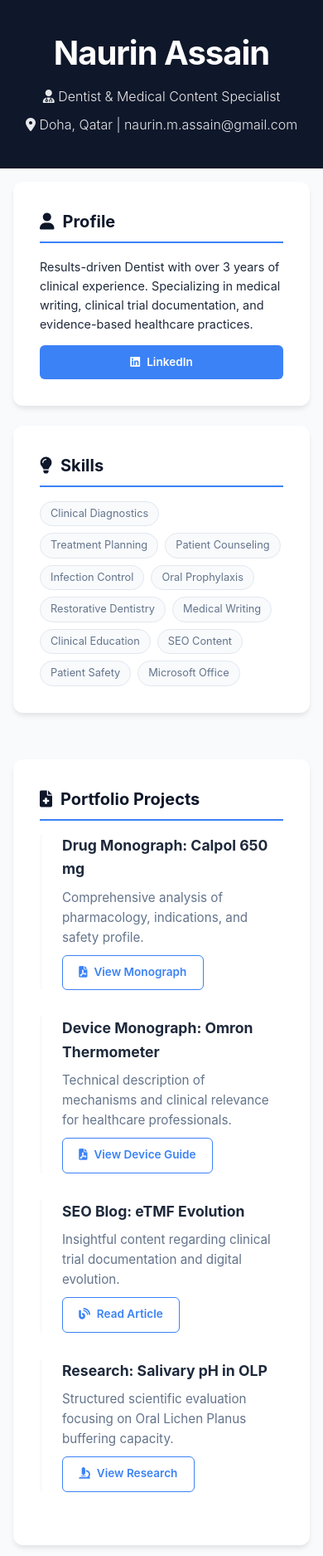
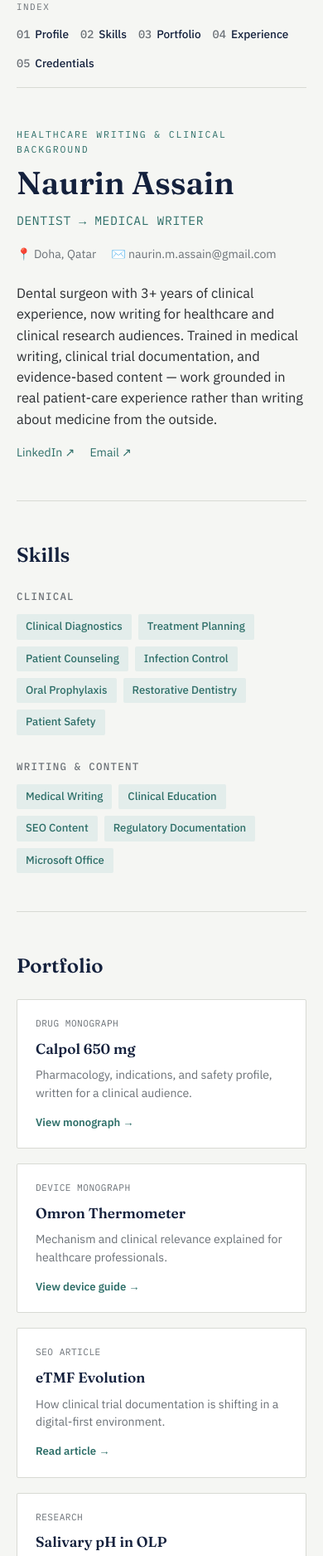
Before and after one commit to naurinassain/naurinassain.github.io, a plain HTML site: page index.html in a window 390 px wide. Shown: the top 1875 px of the page at 83% size. Drawn offline with Linux system fonts and the light colour scheme.

Commit message:
Updated style

```diff
--- a/index.html
+++ b/index.html
@@ -3,231 +3,451 @@
 <head>
 <meta charset="UTF-8">
 <meta name="viewport" content="width=device-width, initial-scale=1.0">
-    <title>Naurin Assain | Dentist & Medical Writer</title>
-    <link href="https://cdnjs.cloudflare.com/ajax/libs/font-awesome/6.0.0/css/all.min.css" rel="stylesheet">
+<title>Naurin Assain | Dentist &amp; Medical Writer</title>
+<link rel="preconnect" href="https://fonts.googleapis.com">
+<link rel="preconnect" href="https://fonts.gstatic.com" crossorigin>
+<link href="https://fonts.googleapis.com/css2?family=Fraunces:opsz,wght@9..144,400;9..144,500;9..144,600&family=IBM+Plex+Sans:wght@400;500;600&family=IBM+Plex+Mono:wght@400;500&display=swap" rel="stylesheet">
 <style>
-        :root {
-            --primary: #0f172a;
-            --accent: #3b82f6;
-            --bg: #f8fafc;
-            --card: #ffffff;
-            --text-main: #1e293b;
-            --text-muted: #64748b;
+  :root{
+    --ink:#14213D;
+    --paper:#F5F6F3;
+    --paper-deep:#EBEDE8;
+    --teal:#2D6E68;
+    --teal-soft:#E3EDEB;
+    --stamp:#B33A3A;
+    --text:#2A2D31;
+    --muted:#6B7177;
+    --rule:#D8DAD4;
+    --radius:2px;
   }
 
-        * { box-sizing: border-box; }
-
-        body {
-            font-family: 'Inter', -apple-system, sans-serif;
-            background-color: var(--bg);
-            color: var(--text-main);
-            margin: 0;
-            line-height: 1.6;
+  *{box-sizing:border-box;}
+  html{scroll-behavior:smooth;}
+  body{
+    margin:0;
+    background:var(--paper);
+    color:var(--text);
+    font-family:'IBM Plex Sans', sans-serif;
+    line-height:1.55;
+    -webkit-font-smoothing:antialiased;
   }
 
-        header {
-            background: var(--primary);
-            color: white;
-            padding: 4rem 2rem;
-            text-align: center;
+  a{color:var(--teal); text-decoration:none;}
+  a:hover{text-decoration:underline;}
+  a:focus-visible, button:focus-visible{outline:2px solid var(--teal); outline-offset:3px;}
+
+  .mono{font-family:'IBM Plex Mono', monospace;}
+
+  .eyebrow{
+    font-family:'IBM Plex Mono', monospace;
+    font-size:.72rem;
+    letter-spacing:.16em;
+    text-transform:uppercase;
+    color:var(--teal);
   }
 
-        header h1 { margin: 0; font-size: 2.5rem; letter-spacing: -1px; }
-        header p { margin: 0.5rem 0; opacity: 0.9; font-weight: 300; }
-
-        .container {
-            max-width: 1000px;
-            margin: -3rem auto 3rem;
-            display: grid;
-            grid-template-columns: 1fr 2fr;
-            gap: 2rem;
-            padding: 0 1rem;
+  /* ---------- Layout shell ---------- */
+  .shell{
+    max-width:1100px;
+    margin:0 auto;
+    padding:0 32px;
   }
 
-        .card {
-            background: var(--card);
-            padding: 2rem;
-            border-radius: 12px;
-            box-shadow: 0 4px 6px -1px rgba(0, 0, 0, 0.1);
-            margin-bottom: 1.5rem;
+  .layout{
+    display:grid;
+    grid-template-columns:200px 1fr;
+    gap:48px;
+    padding-top:56px;
   }
 
-        h2 {
-            font-size: 1.25rem;
-            color: var(--primary);
-            border-bottom: 2px solid var(--accent);
-            padding-bottom: 0.5rem;
-            margin-top: 0;
-            display: flex;
-            align-items: center;
-            gap: 10px;
+  /* ---------- Chart rail (nav) ---------- */
+  .rail{
+    position:sticky;
+    top:56px;
+    align-self:start;
+    border-left:2px solid var(--rule);
+    padding-left:18px;
+  }
+  .rail-label{
+    font-family:'IBM Plex Mono', monospace;
+    font-size:.68rem;
+    letter-spacing:.14em;
+    text-transform:uppercase;
+    color:var(--muted);
+    margin-bottom:14px;
+  }
+  .rail nav{display:flex; flex-direction:column; gap:11px;}
+  .rail a{
+    font-size:.85rem;
+    color:var(--ink);
+    font-weight:500;
+  }
+  .rail a:hover{color:var(--teal); text-decoration:none;}
+  .rail .num{color:var(--muted); margin-right:6px;}
+
+  /* ---------- Main column ---------- */
+  main{min-width:0; padding-bottom:80px;}
+
+  section{
+    padding:46px 0;
+    border-bottom:1px solid var(--rule);
+    scroll-margin-top:40px;
+  }
+  section:last-child{border-bottom:none;}
+
+  /* ---------- Hero ---------- */
+  .hero{padding-top:6px;}
+  .hero h1{
+    font-family:'Fraunces', serif;
+    font-weight:600;
+    font-size:clamp(2.4rem, 5vw, 3.4rem);
+    line-height:1.04;
+    margin:10px 0 6px;
+    color:var(--ink);
+  }
+  .hero .role{
+    font-family:'IBM Plex Mono', monospace;
+    font-size:.92rem;
+    letter-spacing:.04em;
+    color:var(--teal);
+    margin-bottom:18px;
+  }
+  .hero .meta{
+    font-size:.88rem;
+    color:var(--muted);
+    display:flex;
+    gap:18px;
+    flex-wrap:wrap;
+    margin-bottom:22px;
+  }
+  .hero .meta span{display:inline-flex; align-items:center; gap:6px;}
+  .hero p.lede{
+    max-width:560px;
+    font-size:1.02rem;
+    color:var(--text);
+  }
+  .hero .links{margin-top:18px; display:flex; gap:18px; font-size:.88rem;}
+
+  /* ---------- Section headers ---------- */
+  h2.section-title{
+    font-family:'Fraunces', serif;
+    font-weight:600;
+    font-size:1.5rem;
+    color:var(--ink);
+    margin:0 0 22px;
   }
 
-        .project-item {
-            border-left: 3px solid var(--bg);
-            padding-left: 1.5rem;
-            margin-bottom: 2rem;
-            transition: 0.3s;
+  /* ---------- Skills ---------- */
+  .skills-grid{
+    display:grid;
+    grid-template-columns:1fr 1fr;
+    gap:28px;
+  }
+  .skill-group h3{
+    font-size:.78rem;
+    text-transform:uppercase;
+    letter-spacing:.1em;
+    color:var(--muted);
+    margin:0 0 12px;
+    font-family:'IBM Plex Mono', monospace;
+    font-weight:500;
+  }
+  .pill-row{display:flex; flex-wrap:wrap; gap:8px;}
+  .pill{
+    background:var(--teal-soft);
+    color:var(--teal);
+    border-radius:var(--radius);
+    padding:5px 11px;
+    font-size:.82rem;
+    font-weight:500;
   }
 
-        .project-item:hover { border-left-color: var(--accent); }
-        .project-item h3 { margin: 0; font-size: 1.1rem; }
-        .project-item p { color: var(--text-muted); font-size: 0.95rem; margin: 0.5rem 0; }
+  /* ---------- Portfolio ---------- */
+  .portfolio-grid{
+    display:grid;
+    grid-template-columns:1fr 1fr;
+    gap:18px;
+  }
+  .file-card{
+    background:#fff;
+    border:1px solid var(--rule);
+    border-radius:var(--radius);
+    padding:20px 22px;
+    display:flex;
+    flex-direction:column;
+    gap:8px;
+    transition:border-color .15s ease, transform .15s ease;
+  }
+  .file-card:hover{border-color:var(--teal); transform:translateY(-2px);}
+  .file-card .ref{
+    font-family:'IBM Plex Mono', monospace;
+    font-size:.7rem;
+    color:var(--muted);
+    letter-spacing:.04em;
+  }
+  .file-card h3{
+    font-family:'Fraunces', serif;
+    font-size:1.08rem;
+    margin:0;
+    color:var(--ink);
+    font-weight:600;
+  }
+  .file-card p{font-size:.88rem; color:var(--muted); margin:0;}
+  .file-card .open{font-size:.82rem; font-weight:600; margin-top:6px;}
 
-        .meta {
-            display: block;
-            font-size: 0.85rem;
-            color: var(--accent);
-            font-weight: 600;
-            margin-bottom: 0.2rem;
+  /* ---------- Experience ---------- */
+  .role-block{display:flex; gap:24px;}
+  .role-block .when{
+    font-family:'IBM Plex Mono', monospace;
+    font-size:.78rem;
+    color:var(--muted);
+    white-space:nowrap;
+    padding-top:3px;
+    min-width:130px;
+  }
+  .role-block .what h3{
+    font-size:1.05rem;
+    margin:0 0 2px;
+    color:var(--ink);
+  }
+  .role-block .what .org{color:var(--teal); font-size:.88rem; margin-bottom:10px;}
+  .role-block ul{margin:0; padding-left:18px; color:var(--text); font-size:.92rem;}
+  .role-block li{margin-bottom:5px;}
+  .gap-note{
+    margin-top:16px;
+    margin-left:154px;
+    font-size:.85rem;
+    color:var(--muted);
+    font-style:italic;
+    border-left:2px solid var(--rule);
+    padding-left:14px;
   }
 
-        .btn {
-            display: inline-flex;
-            align-items: center;
-            gap: 8px;
-            background: var(--accent);
-            color: white;
-            padding: 0.6rem 1.2rem;
-            text-decoration: none;
-            border-radius: 6px;
-            font-size: 0.85rem;
-            font-weight: 600;
-            transition: transform 0.2s, background 0.2s;
+  /* ---------- Credentials (signature element) ---------- */
+  .cred-grid{display:flex; flex-direction:column; gap:16px;}
+  .cred-card{
+    position:relative;
+    background:#fff;
+    border:1px solid var(--rule);
+    border-radius:var(--radius);
+    padding:20px 22px;
+    display:grid;
+    grid-template-columns:130px 1fr auto;
+    gap:18px;
+    align-items:center;
+  }
+  .cred-card .when{
+    font-family:'IBM Plex Mono', monospace;
+    font-size:.78rem;
+    color:var(--muted);
+  }
+  .cred-card h3{margin:0 0 3px; font-size:1.02rem; color:var(--ink);}
+  .cred-card .org{font-size:.85rem; color:var(--muted); margin-bottom:4px;}
+  .cred-card .serial{font-family:'IBM Plex Mono', monospace; font-size:.72rem; color:var(--muted);}
+  .stamp{
+    font-family:'IBM Plex Mono', monospace;
+    font-size:.66rem;
+    letter-spacing:.08em;
+    color:var(--stamp);
+    border:1.5px solid var(--stamp);
+    border-radius:50%;
+    width:64px;
+    height:64px;
+    display:flex;
+    align-items:center;
+    justify-content:center;
+    text-align:center;
+    text-transform:uppercase;
+    transform:rotate(-8deg);
+    line-height:1.1;
+    flex-shrink:0;
   }
 
-        .btn:hover { background: #2563eb; transform: translateY(-2px); }
-
-        .btn-outline {
-            background: transparent;
-            border: 1px solid var(--accent);
-            color: var(--accent);
+  footer{
+    text-align:center;
+    font-size:.8rem;
+    color:var(--muted);
+    padding:30px 0 50px;
   }
 
-        .btn-outline:hover { background: var(--accent); color: white; }
-
-        .tags { display: flex; flex-wrap: wrap; gap: 8px; }
-        .tag {
-            background: var(--bg);
-            padding: 4px 12px;
-            border-radius: 20px;
-            font-size: 0.8rem;
-            color: var(--text-muted);
-            border: 1px solid #e2e8f0;
+  /* ---------- Responsive ---------- */
+  @media (max-width:760px){
+    .shell{padding:0 20px;}
+    .layout{grid-template-columns:1fr; gap:0;}
+    .rail{
+      position:static;
+      border-left:none;
+      border-bottom:1px solid var(--rule);
+      padding:0 0 18px;
+      margin-bottom:30px;
+    }
+    .rail nav{flex-direction:row; flex-wrap:wrap; gap:14px;}
+    .skills-grid, .portfolio-grid{grid-template-columns:1fr;}
+    .role-block{flex-direction:column; gap:6px;}
+    .gap-note{margin-left:0;}
+    .cred-card{grid-template-columns:1fr; text-align:left;}
+    .stamp{order:-1;}
   }
 
-        @media (max-width: 768px) {
-            .container { grid-template-columns: 1fr; margin-top: 1rem; }
-            header { padding: 2rem 1rem; }
+  @media (prefers-reduced-motion: reduce){
+    *{transition:none !important; scroll-behavior:auto !important;}
   }
 </style>
 </head>
 <body>
 
-<header>
-    <h1>Naurin Assain</h1>
-    <p><i class="fas fa-user-md"></i> Dentist & Medical Content Specialist</p>
-    <p><i class="fas fa-location-dot"></i> Doha, Qatar | naurin.m.assain@gmail.com</p>
-</header>
+<div class="shell layout">
 
-<div class="container">
-    <aside>
-        <div class="card">
-            <h2><i class="fas fa-user"></i> Profile</h2>
-            <p style="font-size: 0.9rem;">Results-driven Dentist with over 3 years of clinical experience. Specializing in medical writing, clinical trial documentation, and evidence-based healthcare practices.</p>
-            <a href="https://www.linkedin.com/in/naurin-assain-4206021b0" class="btn" style="width: 100%; justify-content: center;" target="_blank">
-                <i class="fab fa-linkedin"></i> LinkedIn
-            </a>
-        </div>
-
-        <div class="card">
-            <h2><i class="fas fa-lightbulb"></i> Skills</h2>
-            <div class="tags">
-                <span class="tag">Clinical Diagnostics</span>
-                <span class="tag">Treatment Planning</span>
-                <span class="tag">Patient Counseling</span>
-                <span class="tag">Infection Control</span>
-                <span class="tag">Oral Prophylaxis</span>
-                <span class="tag">Restorative Dentistry</span>
-                <span class="tag">Medical Writing</span>
-                <span class="tag">Clinical Education</span>
-                <span class="tag">SEO Content</span>
-                <span class="tag">Patient Safety</span>
-                <span class="tag">Microsoft Office</span>
-            </div>
-        </div>
+  <aside class="rail">
+    <div class="rail-label">Index</div>
+    <nav>
+      <a href="#profile"><span class="num mono">01</span>Profile</a>
+      <a href="#skills"><span class="num mono">02</span>Skills</a>
+      <a href="#portfolio"><span class="num mono">03</span>Portfolio</a>
+      <a href="#experience"><span class="num mono">04</span>Experience</a>
+      <a href="#credentials"><span class="num mono">05</span>Credentials</a>
+    </nav>
   </aside>
 
   <main>
 
-        <div class="card">
-            <h2><i class="fas fa-file-medical"></i> Portfolio Projects</h2>
+    <section class="hero" id="profile">
+      <p class="eyebrow">Healthcare Writing &amp; Clinical Background</p>
+      <h1>Naurin Assain</h1>
+      <p class="role">DENTIST → MEDICAL WRITER</p>
+      <div class="meta">
+        <span>📍 Doha, Qatar</span>
+        <span>✉️ naurin.m.assain@gmail.com</span>
+      </div>
+      <p class="lede">Dental surgeon with 3+ years of clinical experience, now writing for healthcare and clinical research audiences. Trained in medical writing, clinical trial documentation, and evidence-based content — work grounded in real patient-care experience rather than writing about medicine from the outside.</p>
+      <div class="links">
+        <a href="https://www.linkedin.com/in/naurin-assain-4206021b0">LinkedIn ↗</a>
+        <a href="mailto:naurin.m.assain@gmail.com">Email ↗</a>
+      </div>
+    </section>
 
-            <div class="project-item">
-                <h3>Drug Monograph: Calpol 650 mg</h3>
-                <p>Comprehensive analysis of pharmacology, indications, and safety profile.</p>
-                <a href="Paracetamol-monograph.pdf" class="btn btn-outline"><i class="fas fa-file-pdf"></i> View Monograph</a>
+    <section id="skills">
+      <h2 class="section-title">Skills</h2>
+      <div class="skills-grid">
+        <div class="skill-group">
+          <h3>Clinical</h3>
+          <div class="pill-row">
+            <span class="pill">Clinical Diagnostics</span>
+            <span class="pill">Treatment Planning</span>
+            <span class="pill">Patient Counseling</span>
+            <span class="pill">Infection Control</span>
+            <span class="pill">Oral Prophylaxis</span>
+            <span class="pill">Restorative Dentistry</span>
+            <span class="pill">Patient Safety</span>
+          </div>
+        </div>
+        <div class="skill-group">
+          <h3>Writing &amp; Content</h3>
+          <div class="pill-row">
+            <span class="pill">Medical Writing</span>
+            <span class="pill">Clinical Education</span>
+            <span class="pill">SEO Content</span>
+            <span class="pill">Regulatory Documentation</span>
+            <span class="pill">Microsoft Office</span>
+          </div>
+        </div>
+      </div>
+    </section>
+
+    <section id="portfolio">
+      <h2 class="section-title">Portfolio</h2>
+      <div class="portfolio-grid">
+
+        <div class="file-card">
+          <span class="ref">DRUG MONOGRAPH</span>
+          <h3>Calpol 650 mg</h3>
+          <p>Pharmacology, indications, and safety profile, written for a clinical audience.</p>
+          <a class="open" href="https://naurinassain.github.io/Paracetamol-monograph.pdf">View monograph →</a>
         </div>
 
-            <div class="project-item">
-                <h3>Device Monograph: Omron Thermometer</h3>
-                <p>Technical description of mechanisms and clinical relevance for healthcare professionals.</p>
-                <a href="omron-thermometer.pdf" class="btn btn-outline"><i class="fas fa-file-pdf"></i> View Device Guide</a>
+        <div class="file-card">
+          <span class="ref">DEVICE MONOGRAPH</span>
+          <h3>Omron Thermometer</h3>
+          <p>Mechanism and clinical relevance explained for healthcare professionals.</p>
+          <a class="open" href="https://naurinassain.github.io/omron-thermometer.pdf">View device guide →</a>
         </div>
 
-            <div class="project-item">
-                <h3>SEO Blog: eTMF Evolution</h3>
-                <p>Insightful content regarding clinical trial documentation and digital evolution.</p>
-                <a href="etmf-2.pdf" class="btn btn-outline"><i class="fas fa-blog"></i> Read Article</a>
+        <div class="file-card">
+          <span class="ref">SEO ARTICLE</span>
+          <h3>eTMF Evolution</h3>
+          <p>How clinical trial documentation is shifting in a digital-first environment.</p>
+          <a class="open" href="https://naurinassain.github.io/etmf-2.pdf">Read article →</a>
         </div>
 
-            <div class="project-item">
-                <h3>Research: Salivary pH in OLP</h3>
-                <p>Structured scientific evaluation focusing on Oral Lichen Planus buffering capacity.</p>
-                <a href="Oral-lichen-planus-evaluation.pdf" class="btn btn-outline"><i class="fas fa-microscope"></i> View Research</a>
-            </div>
+        <div class="file-card">
+          <span class="ref">RESEARCH</span>
+          <h3>Salivary pH in OLP</h3>
+          <p>Structured evaluation of buffering capacity in Oral Lichen Planus.</p>
+          <a class="open" href="https://naurinassain.github.io/Oral-lichen-planus-evaluation.pdf">View research →</a>
         </div>
 
-        <div class="card">
-            <h2><i class="fas fa-briefcase"></i> Clinical Background</h2>
-            <p><strong>Dental Surgeon</strong> | SB's Dental Clinic</p>
-            <p style="font-size: 0.85rem; color: var(--text-muted); margin-top: -10px;">Jan 2016 – Feb 2019</p>
-            <ul style="font-size: 0.9rem; padding-left: 1.2rem;">
+      </div>
+    </section>
+
+    <section id="experience">
+      <h2 class="section-title">Experience</h2>
+      <div class="role-block">
+        <div class="when mono">Jan 2016 – Feb 2019</div>
+        <div class="what">
+          <h3>Dental Surgeon</h3>
+          <div class="org">SB's Dental Clinic</div>
+          <ul>
             <li>Delivered comprehensive dental care with a focus on infection control protocols.</li>
             <li>Conducted staff training on safety and sterile clinical environments.</li>
             <li>Educated patients on oral hygiene and long-term preventive measures.</li>
           </ul>
         </div>
+      </div>
+      <p class="gap-note">Between 2019 and 2025, Naurin focused on personal and professional development, building toward a deliberate transition from clinical dentistry into medical writing. <em>(Replace this line with your own version of what happened in this period — even one real sentence will read better than a placeholder.)</em></p>
+    </section>
 
-        <div class="card">
-            <h2><i class="fas fa-graduation-cap"></i> Education & Certifications</h2>
+    <section id="credentials">
+      <h2 class="section-title">Education &amp; Credentials</h2>
+      <div class="cred-grid">
 
-            <div class="project-item">
-                <span class="meta">2005 – 2012</span>
+        <div class="cred-card">
+          <div class="when">2005 – 2012</div>
+          <div>
             <h3>Bachelor of Dental Surgery (BDS)</h3>
-                <p>Kannur University. Foundational clinical training in oral healthcare and surgical procedures.</p>
+            <div class="org">Kannur University</div>
+            <p style="margin:0; font-size:.85rem; color:var(--muted);">Foundational clinical training in oral healthcare and surgical procedures.</p>
+          </div>
         </div>
 
-            <div class="project-item">
-                <span class="meta">Oct 2025 – Jan 2026</span>
+        <div class="cred-card">
+          <div class="when">Oct 2025 – Jan 2026</div>
+          <div>
             <h3>Certification in Medical Writing</h3>
-                <p>CareerInPharma Clinical Research Training Institute. Awarded Grade A[cite: 24].</p>
-                <p style="font-size: 0.8rem; color: var(--text-muted);">Serial No: 080420261072 [cite: 25]</p>
+            <div class="org">CareerInPharma Clinical Research Training Institute</div>
+            <p style="margin:0; font-size:.85rem; color:var(--muted);">Awarded Grade A.</p>
+            <div class="serial">Serial No. 080420261072</div>
+          </div>
+          <div class="stamp">Grade<br>A</div>
         </div>
 
-            <div class="project-item">
-                <span class="meta">March 2026 – April 2026</span>
+        <div class="cred-card">
+          <div class="when">Mar 2026 – Apr 2026</div>
+          <div>
             <h3>Medical Writer Internship</h3>
-                <p>CareerInPharma. Outstanding completion of the internship program for the role of Medical Writer under Dr. Sabana A. Nazar[cite: 9, 10].</p>
-                <p style="font-size: 0.8rem; color: var(--text-muted);">Serial No: 080420266100 [cite: 12]</p>
+            <div class="org">CareerInPharma — under Dr. Sabana A. Nazar</div>
+            <p style="margin:0; font-size:.85rem; color:var(--muted);">Completed with distinction.</p>
+            <div class="serial">Serial No. 080420266100</div>
           </div>
+          <div class="stamp">Verified</div>
         </div>
+
+      </div>
+    </section>
+
   </main>
 </div>
 
-<footer style="text-align: center; padding: 2rem; color: var(--text-muted); font-size: 0.8rem;">
-    <p>&copy; 2026 Naurin Assain | Built with GitHub Pages</p>
-</footer>
+<footer>© 2026 Naurin Assain · Built with GitHub Pages</footer>
 
 </body>
 </html>
```
Lines whose indentation alone changed are shown as unchanged.
